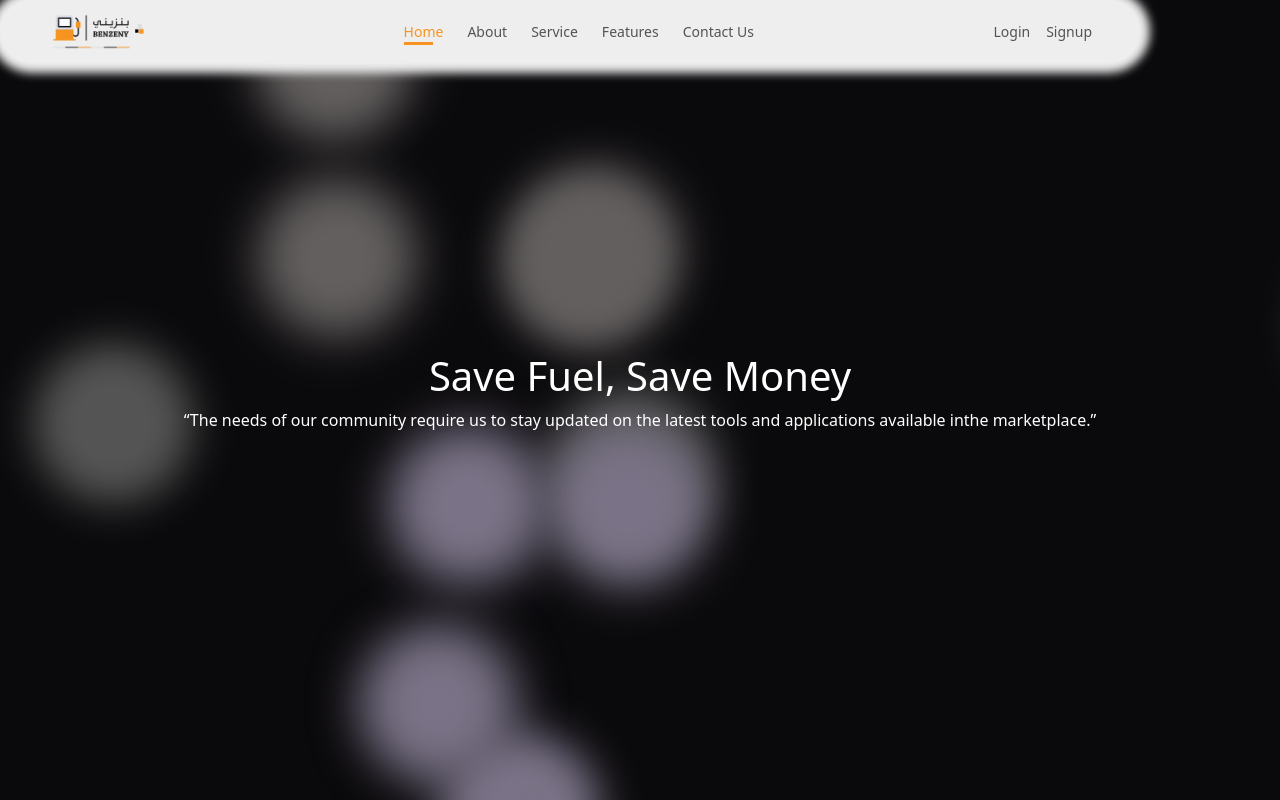
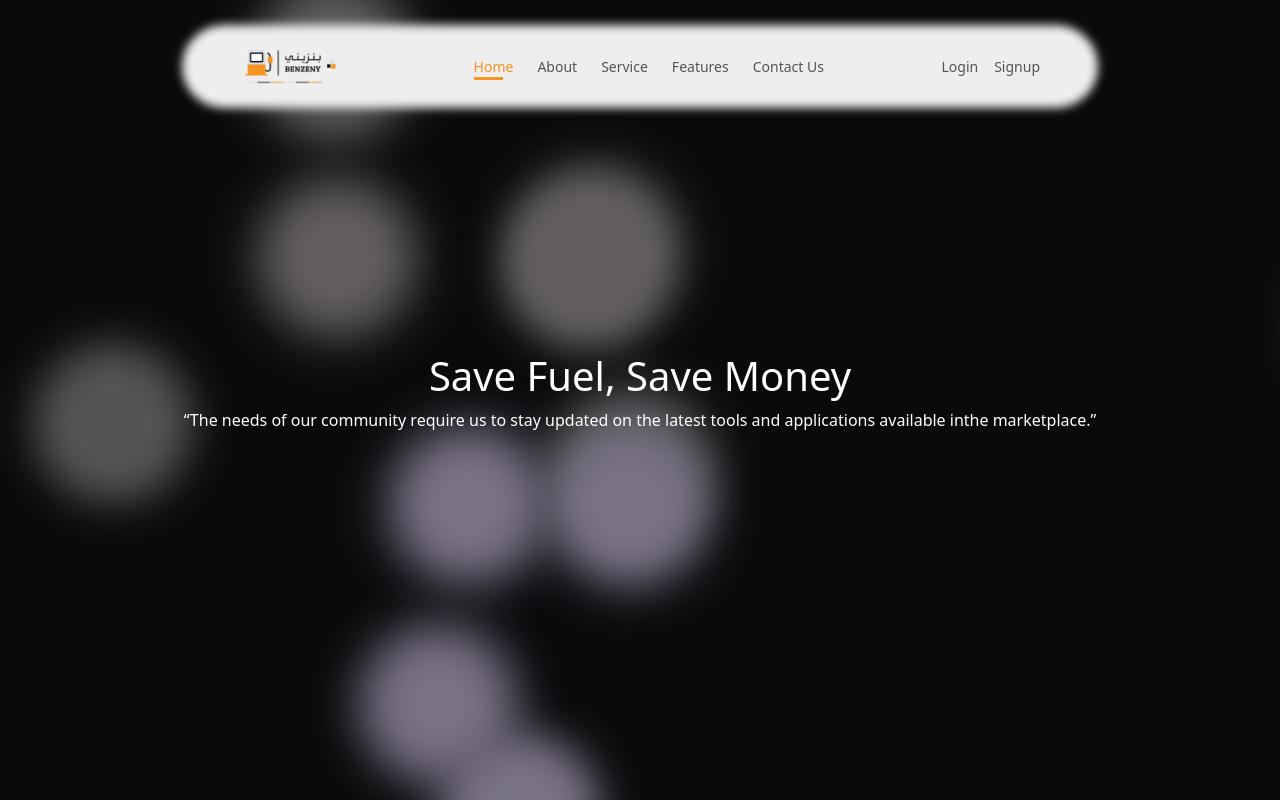
Before and after one commit to adelNfahmy10/benzenyLandpage, an Angular app: page / in a window 1280 px wide. Shown: the top 800 px of the page. Built offline with nearby package versions, Linux system fonts and the light colour scheme.

Commit message:
set position to navbar

```diff
--- a/src/app/app.component.html
+++ b/src/app/app.component.html
@@ -1,4 +1,4 @@
-<section>
+<section class="position-relative">
   <app-navbar></app-navbar>
   <app-home></app-home>
   <div class="container mt-5">
--- a/src/app/navbar/navbar.component.html
+++ b/src/app/navbar/navbar.component.html
@@ -1,4 +1,4 @@
-<nav class="navbar container navbar-expand-lg position-absolute top-0 z-3 w-100 rounded-5 px-5">
+<nav class="navbar navbar-expand-lg rounded-5 px-5">
     <a class="navbar-brand">
         <img src="./assets/image/logo.webp" alt="benzeny">
     </a>
--- a/src/app/navbar/navbar.component.scss
+++ b/src/app/navbar/navbar.component.scss
@@ -6,6 +6,10 @@ nav{
     top: 30px;
     background-color: #eee;
     backdrop-filter: blur(20px);
+    position: absolute;
+    top: 35px;
+    left: 15%;
+    z-index: 9999;
     .navbar-brand{
       img{
           width: 100px;
```
